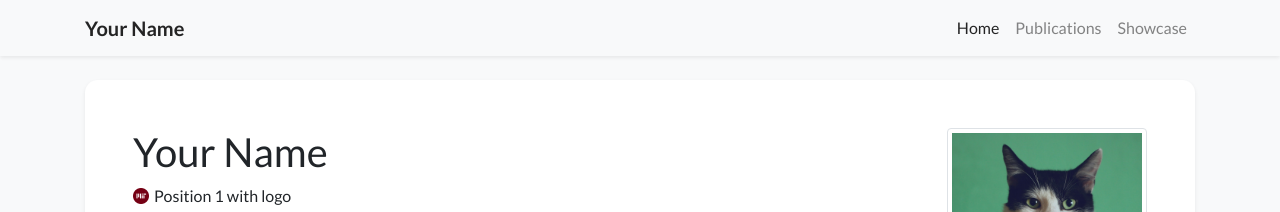
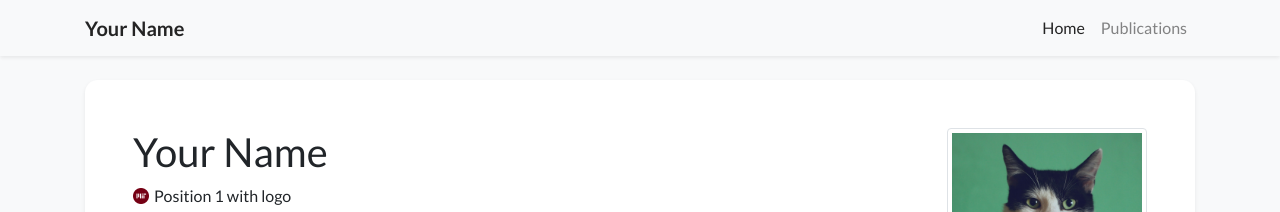
Before and after one commit to ethanxyluo/ethanxyluo.github.io, a Jekyll site: the page built from index.html, in a window 1280 px wide. Shown: the top 212 px of the page. Built offline with Jekyll 4.4.1, drawn with Linux system fonts in a browser that asks for light colours; nearby versions of some CDN libraries; a style sheet for code colours, icons or effects is not loaded.

Commit message:
Update navigation.yml

```diff
--- a/_data/navigation.yml
+++ b/_data/navigation.yml
@@ -5,5 +5,3 @@ pages:
   url: /
 - name: Publications
   url: /publications
-- name: Showcase
-  url: /showcase
```
